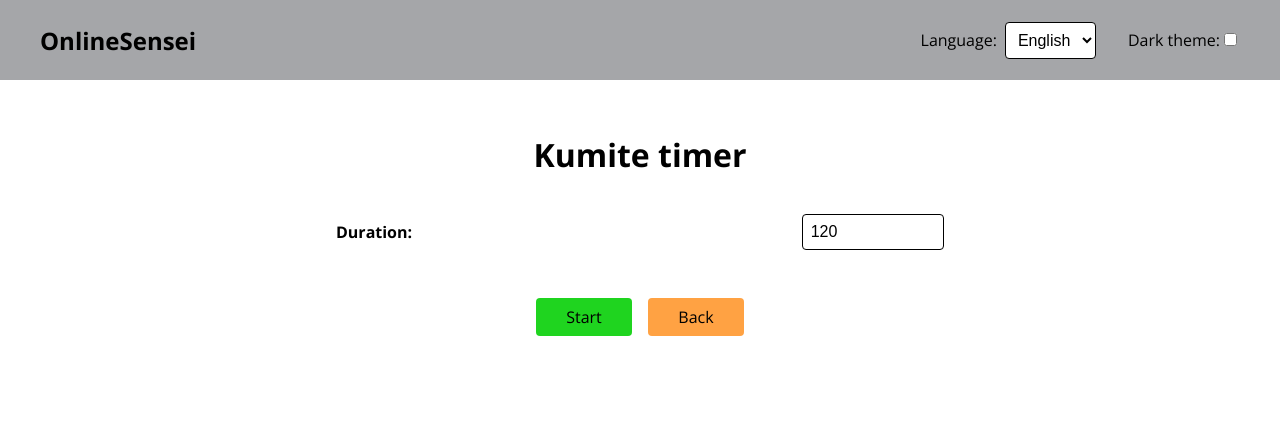
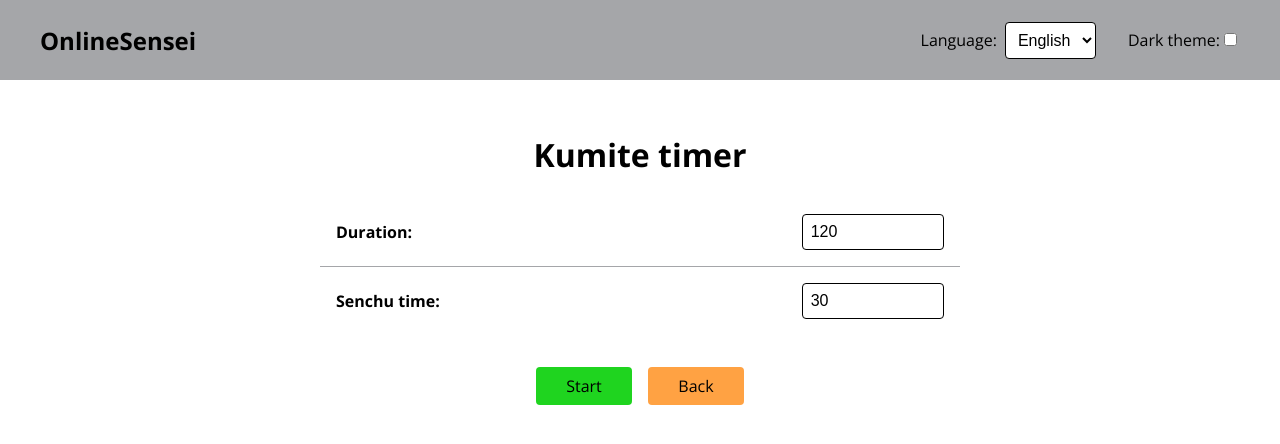
Before and after one commit to kotliluk/online-sensei, a React (Create React App) app: page /kumite-timer/set-up in a window 1280 px wide. Shown: the top 444 px of the page. Built offline with nearby package versions, Linux system fonts and the light colour scheme.

Commit message:
Add atoshibaraku sound effect.

```diff
--- a/src/components/kumiteTimer/fightStats/FightStats.scss
+++ b/src/components/kumiteTimer/fightStats/FightStats.scss
@@ -15,6 +15,8 @@
     text-align: center;
     font-size: 20vw;
     margin: -2vw 0;
+
+    cursor: default;
   }
 
   .fight-stats__btns {
@@ -37,6 +39,8 @@
     flex-direction: row;
     justify-content: space-between;
     align-items: center;
+
+    cursor: default;
   }
 
   .fight-stats__senchu__text {
--- a/src/components/kumiteTimer/kumiteTimerScreen/KumiteTimerScreen.tsx
+++ b/src/components/kumiteTimer/kumiteTimerScreen/KumiteTimerScreen.tsx
@@ -8,13 +8,18 @@ import { PausableInterval } from '../../../logic/timing/pausableInterval'
 import { emptyFunc } from '../../../utils/function'
 import { Button } from '../../atoms/button/Button'
 import { selectTranslation } from '../../../redux/page/selector'
-import { selectKumiteTimerDuration, selectKumiteTimerIsActual } from '../../../redux/kumiteTimer/selector'
+import {
+  selectKumiteTimerAtoshibaraku,
+  selectKumiteTimerDuration,
+  selectKumiteTimerIsActual,
+} from '../../../redux/kumiteTimer/selector'
 import { setNotActualKumiteTimer } from '../../../redux/kumiteTimer/actions'
 import { FighterStats } from '../fighterStats/FighterStats'
 import useControlledState from '../../../logic/hooks/useControledState'
 import { Senchu } from '../utils'
 import { FightStats } from '../fightStats/FightStats'
 import { LIMITS } from '../../../redux/kumiteTimer/utils'
+import { playAtoshibaraku, playSignalEnd, preloadKumiteAudio } from '../../../logic/audio/kumite'
 
 
 type PlayPhase = 'init' | 'fight' | 'finished'
@@ -24,6 +29,7 @@ export const KumiteTimerScreen = (): JSX.Element | null => {
 
   const isActual = useSelector(selectKumiteTimerIsActual)
   const duration = useSelector(selectKumiteTimerDuration)
+  const atoshibaraku = useSelector(selectKumiteTimerAtoshibaraku)
 
   const [time, setTime] = useState(duration)
   const [scoreRed, setScoreRed] = useControlledState(0, (value) => value >= 0 && value <= 99)
@@ -32,7 +38,6 @@ export const KumiteTimerScreen = (): JSX.Element | null => {
   const [scoreBlue, setScoreBlue] = useControlledState(0, (value) => value >= 0 && value <= 99)
   const [foulsOneBlue, setFoulsOneBlue] = useControlledState(0, (value) => value >= 0 && value <= 4)
   const [foulsTwoBlue, setFoulsTwoBlue] = useControlledState(0, (value) => value >= 0 && value <= 4)
-  // TODO - atoshibaraku
   const [senchu, setSenchu] = useState<Senchu>('NONE')
 
   const [phase, setPhase] = useState<PlayPhase>('init')
@@ -93,6 +98,7 @@ export const KumiteTimerScreen = (): JSX.Element | null => {
   }, [dispatch])
 
   useEffect(() => {
+    preloadKumiteAudio()
     return () => {
       dispatch(setNotActualKumiteTimer())
       timeoutObj.pause()
@@ -101,10 +107,13 @@ export const KumiteTimerScreen = (): JSX.Element | null => {
 
   useEffect(() => {
     if (time === 0) {
+      playSignalEnd()
       setPhase('finished')
       timeoutObj.pause()
+    } else if (time === atoshibaraku) {
+      playAtoshibaraku()
     }
-  }, [time])
+  }, [time, atoshibaraku])
 
   useEffect(() => {
     !isActual && history.push('/kumite-timer/set-up')
--- a/src/components/kumiteTimer/kumiteTimerSetUpScreen/KumiteTimerSetUpScreen.tsx
+++ b/src/components/kumiteTimer/kumiteTimerSetUpScreen/KumiteTimerSetUpScreen.tsx
@@ -10,7 +10,7 @@ import useValidatedState from '../../../logic/hooks/useValidatedState'
 import { LIMITS, VALIDATOR } from '../../../redux/kumiteTimer/utils'
 import { selectTranslation } from '../../../redux/page/selector'
 import { insertWords } from '../../../logic/translation'
-import { selectKumiteTimerDuration } from '../../../redux/kumiteTimer/selector'
+import { selectKumiteTimerAtoshibaraku, selectKumiteTimerDuration } from '../../../redux/kumiteTimer/selector'
 import { setKumiteTimer } from '../../../redux/kumiteTimer/actions'
 
 
@@ -18,16 +18,21 @@ export const KumiteTimerSetUpScreen = (): JSX.Element => {
   const translation = useSelector(selectTranslation)
 
   const initDuration = useSelector(selectKumiteTimerDuration)
+  const initAtoshibaraku = useSelector(selectKumiteTimerAtoshibaraku)
 
   const [duration, setDuration, isValidDuration] = useValidatedState(initDuration, VALIDATOR.duration)
+  const [atoshibaraku, setAtoshibaraku, isValidAtoshibaraku] = useValidatedState(
+    initAtoshibaraku,
+    VALIDATOR.atoshibaraku,
+  )
 
   const dispatch = useDispatch()
   const history = useHistory()
 
   const handleStart = useCallback(() => {
-    dispatch(setKumiteTimer(duration))
+    dispatch(setKumiteTimer(duration, atoshibaraku))
     history.push('/kumite-timer')
-  }, [dispatch, duration])
+  }, [dispatch, duration, atoshibaraku])
 
   const handleBack = useCallback(() => {
     history.push('/')
@@ -51,6 +56,17 @@ export const KumiteTimerSetUpScreen = (): JSX.Element => {
             errorMessage={insertWords('TODO error translation', LIMITS.duration.min, LIMITS.duration.max)}
           />
         </div>
+
+        <div className='set-up-item'>
+          <label>Senchu time:</label>
+          <NumberInput
+            className='set-up-input'
+            value={atoshibaraku}
+            onChange={setAtoshibaraku}
+            invalid={!isValidAtoshibaraku}
+            errorMessage={insertWords('TODO error translation', LIMITS.atoshibaraku.min, LIMITS.atoshibaraku.max)}
+          />
+        </div>
       </div>
 
       <div className='buttons'>
--- /dev/null
+++ b/src/logic/audio/kumite.ts
@@ -0,0 +1,15 @@
+import { loadAudio, playAudio } from './player'
+
+
+export const preloadKumiteAudio = (): void => {
+  loadAudio('audio/ATOSHIBARAKU.mp3')
+  loadAudio('audio/SIGNAL_END.mp3')
+}
+
+export const playAtoshibaraku = (): void => {
+  playAudio('audio/ATOSHIBARAKU.mp3', 1)
+}
+
+export const playSignalEnd = (): void => {
+  playAudio('audio/SIGNAL_END.mp3', 1)
+}
--- a/src/redux/kumiteTimer/actions.ts
+++ b/src/redux/kumiteTimer/actions.ts
@@ -12,17 +12,20 @@ interface InitKumiteTimer extends Action<typeof INIT_KUMITE_TIMER> {
   payload: {
     isActual: boolean,
     duration: number,
+    atoshibaraku: number,
   }
 }
 
 export const initKumiteTimer = (): InitKumiteTimer => {
   const duration = LS_ACCESS.duration.get()
+  const atoshibaraku = LS_ACCESS.atoshibaraku.get()
 
   return {
     type: INIT_KUMITE_TIMER,
     payload: {
       isActual: false,
       duration,
+      atoshibaraku,
     },
   }
 }
@@ -34,16 +37,19 @@ export const SET_KUMITE_TIMER = 'kumiteTimer/SET_KUMITE_TIMER'
 interface SetKumiteTimer extends Action<typeof SET_KUMITE_TIMER> {
   payload: {
     duration: number,
+    atoshibaraku: number,
   }
 }
 
-export const setKumiteTimer = (duration: number): SetKumiteTimer => {
+export const setKumiteTimer = (duration: number, atoshibaraku: number): SetKumiteTimer => {
   LS_ACCESS.duration.set(duration)
+  LS_ACCESS.atoshibaraku.set(atoshibaraku)
 
   return {
     type: SET_KUMITE_TIMER,
     payload: {
       duration,
+      atoshibaraku,
     },
   }
 }
--- a/src/redux/kumiteTimer/selector.ts
+++ b/src/redux/kumiteTimer/selector.ts
@@ -8,3 +8,7 @@ export const selectKumiteTimerIsActual = (state: RootState): boolean => {
 export const selectKumiteTimerDuration = (state: RootState): number => {
   return state.kumiteTimer.duration
 }
+
+export const selectKumiteTimerAtoshibaraku = (state: RootState): number => {
+  return state.kumiteTimer.atoshibaraku
+}
--- a/src/redux/kumiteTimer/state.ts
+++ b/src/redux/kumiteTimer/state.ts
@@ -1,9 +1,11 @@
 export interface State {
   isActual: boolean
   duration: number
+  atoshibaraku: number
 }
 
 export const initialState: State = {
   isActual: false,
   duration: 120,
+  atoshibaraku: 30,
 }
--- a/src/redux/kumiteTimer/utils.ts
+++ b/src/redux/kumiteTimer/utils.ts
@@ -8,15 +8,18 @@ import { emptyFunc } from '../../utils/function'
 
 export const LIMITS: Limits<State> = {
   duration: { min: 30, max: 300 },
+  atoshibaraku: { min: 5, max: 60 },
 }
 
 export const VALIDATOR: Validator<State> = {
   isActual: anythingIsValid,
   duration: isBetweenValidator(LIMITS.duration),
+  atoshibaraku: isBetweenValidator(LIMITS.atoshibaraku),
 }
 
 export const LS_KEYS: LSMapper<State> = {
   duration: 'KUMITE_TIMER__DURATION',
+  atoshibaraku: 'KUMITE_TIMER__ATOSHIBARAKU',
 }
 
 export const LS_ACCESS: LSAccessWrapper<State> = {
@@ -28,4 +31,8 @@ export const LS_ACCESS: LSAccessWrapper<State> = {
     get: () => getValidatedNumberFromLS(LS_KEYS.duration, VALIDATOR.duration, initialState.duration),
     set: (value) => saveToLS(LS_KEYS.duration, value),
   },
+  atoshibaraku: {
+    get: () => getValidatedNumberFromLS(LS_KEYS.atoshibaraku, VALIDATOR.atoshibaraku, initialState.atoshibaraku),
+    set: (value) => saveToLS(LS_KEYS.atoshibaraku, value),
+  },
 }
```
Also changed, not shown: 2 other files (tests, documents, lock files or other folders).
